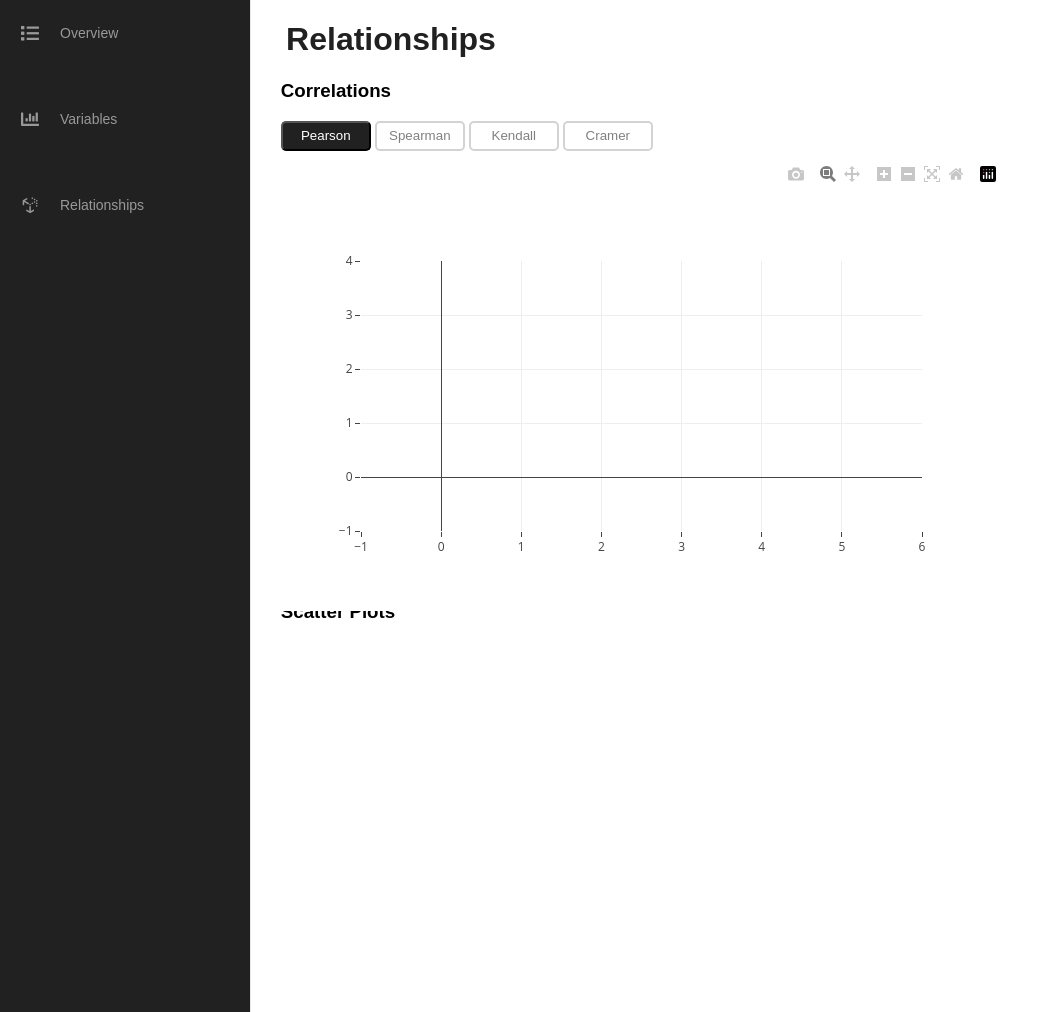
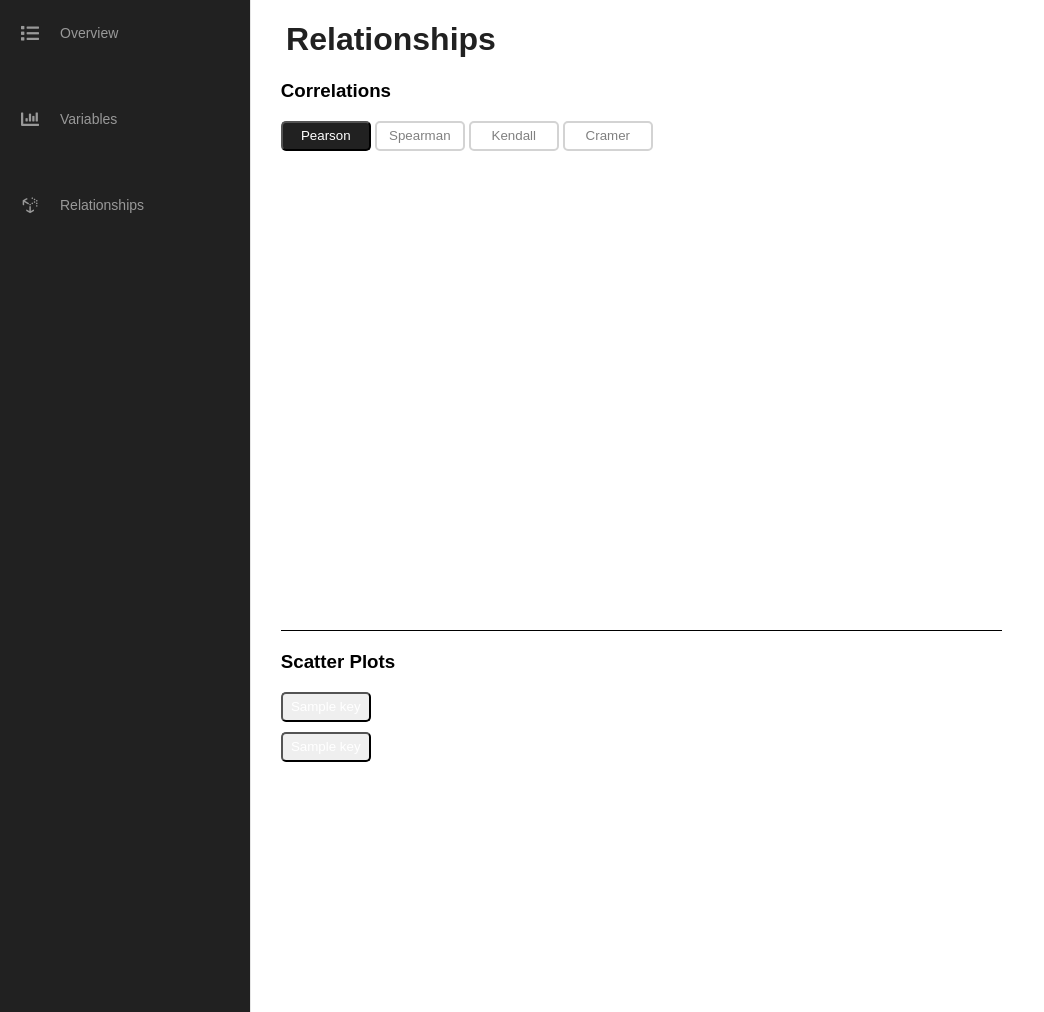
Before and after one commit to mspil88/eda_viz, a Flask app: template templates/relationships.html in a window 1280 px wide. Shown: the top 1012 px of the page, without its empty margins (0-1044 px from the left). Run offline with Flask 2, Linux system fonts and the light colour scheme; the template is opened without the code that fills it: most values are stand-ins (such as "Sample title", 1, 10 or a date in 2020); some libraries are stand-ins or nearby versions.

Commit message:
implemented scatter plot btn select

```diff
--- a/static/relationships.js
+++ b/static/relationships.js
@@ -13,7 +13,7 @@
     elem.style.color = "#808080";
 };
 
-const toggleOffRemainder = (elem) => {
+const toggleOffRemainder = (elem, btns) => {
     for(let i of corrBtns) {
         if(i.className.split(" ")[1] !== elem) {
             toggleOff(i);
@@ -21,20 +21,25 @@
     }
 }
 
+//too repetitive
 function controlCorrelationView() {
     const btnElem = this.className.split(" ")[1];
     if(btnElem === "pearson") {
         toggleOn(this);
         toggleOffRemainder(btnElem);
+        renderCorrelationPlot(obj, btnElem)
     } else if(btnElem === "spearman") {
         toggleOn(this);
         toggleOffRemainder(btnElem);
+        renderCorrelationPlot(obj, btnElem)
     } else if(btnElem === "kendall") {
         toggleOn(this);
         toggleOffRemainder(btnElem);
+        renderCorrelationPlot(obj, btnElem)
     } else if(btnElem === "cramer") {
         toggleOn(this);
         toggleOffRemainder(btnElem);
+        renderCorrelationPlot(obj, btnElem)
     }
 
 }
@@ -42,6 +47,8 @@
 corrBtns.forEach((btn) => {
     btn.addEventListener("click", controlCorrelationView);
 })
+
+
 
 const createCorrelationData = (obj) => {
     const x = Object.keys(obj);
@@ -54,7 +61,17 @@
     return [x, y, z]
 }
 
-const [x_ax, y_ax, z_ax] = createCorrelationData(obj);
+
+
+
+
+
+
+
+
+const renderCorrelationPlot = (obj, corrType) => {
+
+    const [x_ax, y_ax, z_ax] = createCorrelationData(obj[corrType]);
 
     const correlationTrace =
         [{z: z_ax,
@@ -64,8 +81,43 @@
         type: 'heatmap',
         hoverongaps: false}]
 
+    const plotConfig = {responsive: true, displayModeBar: false}
+    Plotly.newPlot(correlationPlot, correlationTrace, config=plotConfig);
 
-const plotConfig = {responsive: true, displayModeBar: false}
+}
+
+const scatterRow1 = Array.from(document.querySelector(".scatter-row1").children);
+const scatterRow2 = Array.from(document.querySelector(".scatter-row2").children);
 
 
-Plotly.newPlot(correlationPlot, correlationTrace, config=plotConfig);
+function controlScatterView1() {
+    const btnElem = this.className.split(" ")[1];
+    console.log(`clicked ${btnElem}`)
+    toggleOn(this);
+    toggleOffScatter(btnElem, scatterRow1);
+
+}
+
+function controlScatterView2() {
+    const btnElem = this.className.split(" ")[1];
+    console.log(`clicked ${btnElem}`)
+    toggleOn(this);
+    toggleOffScatter(btnElem, scatterRow2);
+
+}
+
+const toggleOffScatter = (elem, row) => {
+    for(let i of row) {
+        if(i.className.split(" ")[1] !== elem) {
+            toggleOff(i);
+        }
+    }
+}
+scatterRow1.forEach((btn) => {
+    btn.addEventListener("click", controlScatterView1);
+
+});
+
+scatterRow2.forEach((btn) => {
+    btn.addEventListener("click", controlScatterView2);
+});
--- a/static/styles.css
+++ b/static/styles.css
@@ -147,6 +147,10 @@
 
 .rel-sub-container {
     height: 500px;
+}
+
+.correlations-container {
+    height: 550px;
 }
 
 .summary-container {
@@ -431,7 +435,7 @@
   transition: all 0.3s ease;
 }
 
-.corr-btn {
+.corr-btn, .scatter-btn {
   border-radius: 5px;
   justify-content: space-evenly;
   align-items: center;
--- a/templates/relationships.html
+++ b/templates/relationships.html
@@ -17,6 +17,16 @@
         </div>
         <div class="rel-sub-container numeric-relationships-container">
             <h3 class="info-sub-title">Scatter Plots</h3>
+            <div class="scatter-btns scatter-row1">
+                {% for key in _keys %}
+                    <button class="scatter-btn scatter-{{key}}-r1">{{key}}</button>
+                {% endfor %}
+            </div>
+            <div class="scatter-btns scatter-row2">
+                {% for key in _keys %}
+                    <button class="scatter-btn scatter-{{key}}-r2">{{key}}</button>
+                {% endfor %}
+            </div>
         </div>
         <div class="rel-sub-container numeric-cat-box-container">
             <h3 class="info-sub-title">Box Plots</h3>
@@ -35,6 +45,7 @@
         }
 
         const obj = loadData('{{obj | tojson | safe}}');
+        const sObj = loadData('{{scatter | tojson | safe}}');
 
     </script>
     {{JSGlue.include()}}
```
Lines whose indentation alone changed are shown as unchanged.
